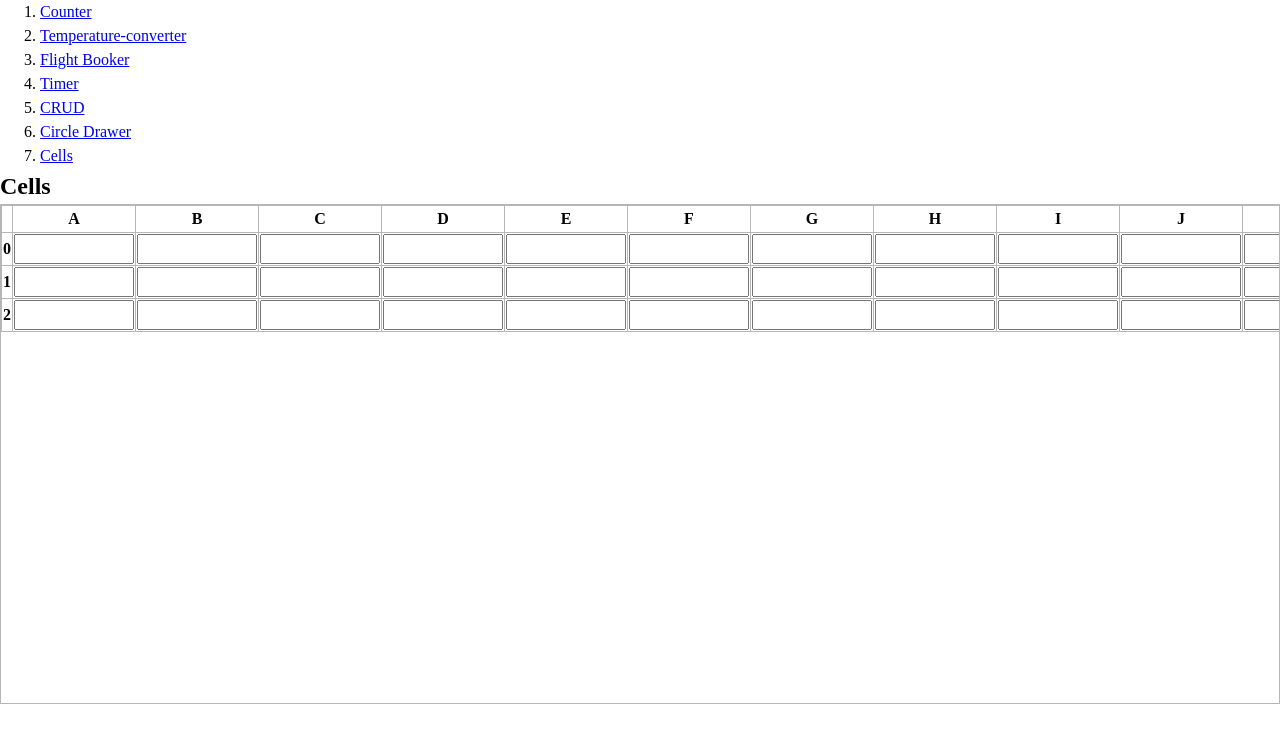
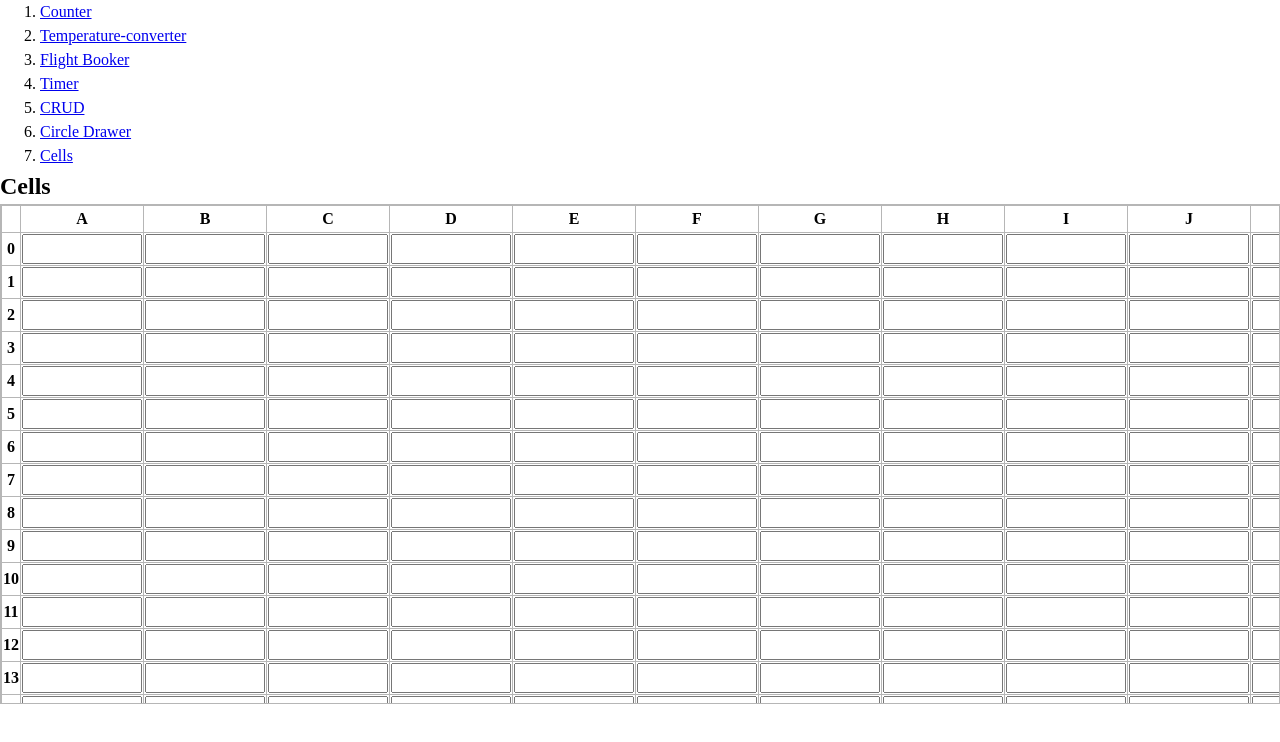
Before and after one commit to rainmodred/7GUIs-react, a React (Vite) app: page /Cells in a window 1280 px wide. Shown: the top 742 px of the page. Built offline with nearby package versions, Linux system fonts and the light colour scheme.

Commit message:
Fix cell size

```diff
--- a/src/components/Cells/utils.ts
+++ b/src/components/Cells/utils.ts
@@ -1,6 +1,6 @@
 const COLLUMNS = 'ABCDEFGHIJKLMNOPQRSTUWXYZ';
 
-const ROWS = Array.from({ length: 3 }, (_, index) => index);
+const ROWS = Array.from({ length: 100 }, (_, index) => index);
 
 const formulasList: { [key: string]: (...args: number[]) => number } = {
   sum: (...args) => args.reduce((prev, curr) => prev + curr, 0),
```
